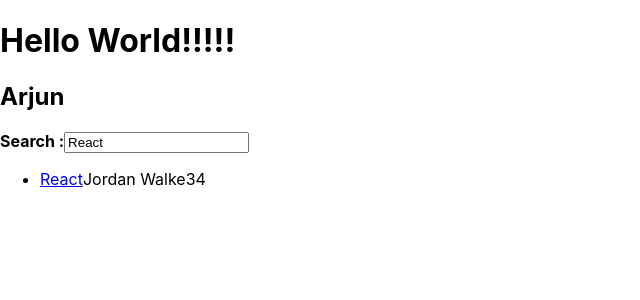
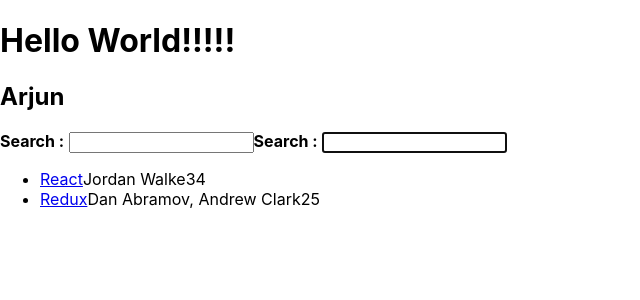
Before and after one commit to letsmailarjunmurali/React_Bunch, a React (Create React App) app in the folder RoadToReact/hacker-stories/: page / in a window 1280 px wide. Shown: the top 300 px of the page, without its empty margins (0-640 px from the left). Built offline with nearby package versions, Linux system fonts and the light colour scheme.

Commit message:
imperative_react

```diff
--- a/RoadToReact/hacker-stories/src/App.js
+++ b/RoadToReact/hacker-stories/src/App.js
@@ -39,7 +39,7 @@ const App = () => {
       objectID: 1,
     },
   ];
-  const [searchTerm, setSearchTerm] = useSemiPersistentState("search", "React");
+  const [searchTerm, setSearchTerm] = useSemiPersistentState("search", "");
 
   const handleSearch = (event) => {
     setSearchTerm(event.target.value);
@@ -71,6 +71,16 @@ const Search = (props) => {
         label="Search"
         value={search}
         onInputChange={onSearch}
+        isFocused={true}
+      >
+        <strong>Search :</strong>
+      </InputWithLabel>
+      <InputWithLabel
+        id="search"
+        label="Search"
+        value={search}
+        isFocused={true}
+        onInputChange={onSearch}
       >
         <strong>Search :</strong>
       </InputWithLabel>
@@ -84,13 +94,36 @@ const InputWithLabel = ({
   value,
   type = "text",
   onInputChange,
+  isFocused,
   children,
-}) => (
-  <>
-    <label htmlFor={id}>{children}</label>
-    <input id={id} type={type} value={value} onChange={onInputChange} />
-  </>
-);
+}) => {
+  // A
+  const inputRef = React.useRef();
+
+  // C
+  React.useEffect(() => {
+    if (isFocused && inputRef.current) {
+      // D
+      inputRef.current.focus();
+    }
+  }, [isFocused]);
+
+  return (
+    <>
+      <label htmlFor={id}>{children}</label>
+      &nbsp;
+      {/* B */}
+      <input
+        ref={inputRef}
+        id={id}
+        type={type}
+        value={value}
+        onChange={onInputChange}
+      />
+    </>
+  );
+};
+
 const List = ({ list }) => {
   console.log("List renders");
 
```
Also changed, not shown: RoadToReact/hacker-stories/readme.txt.
